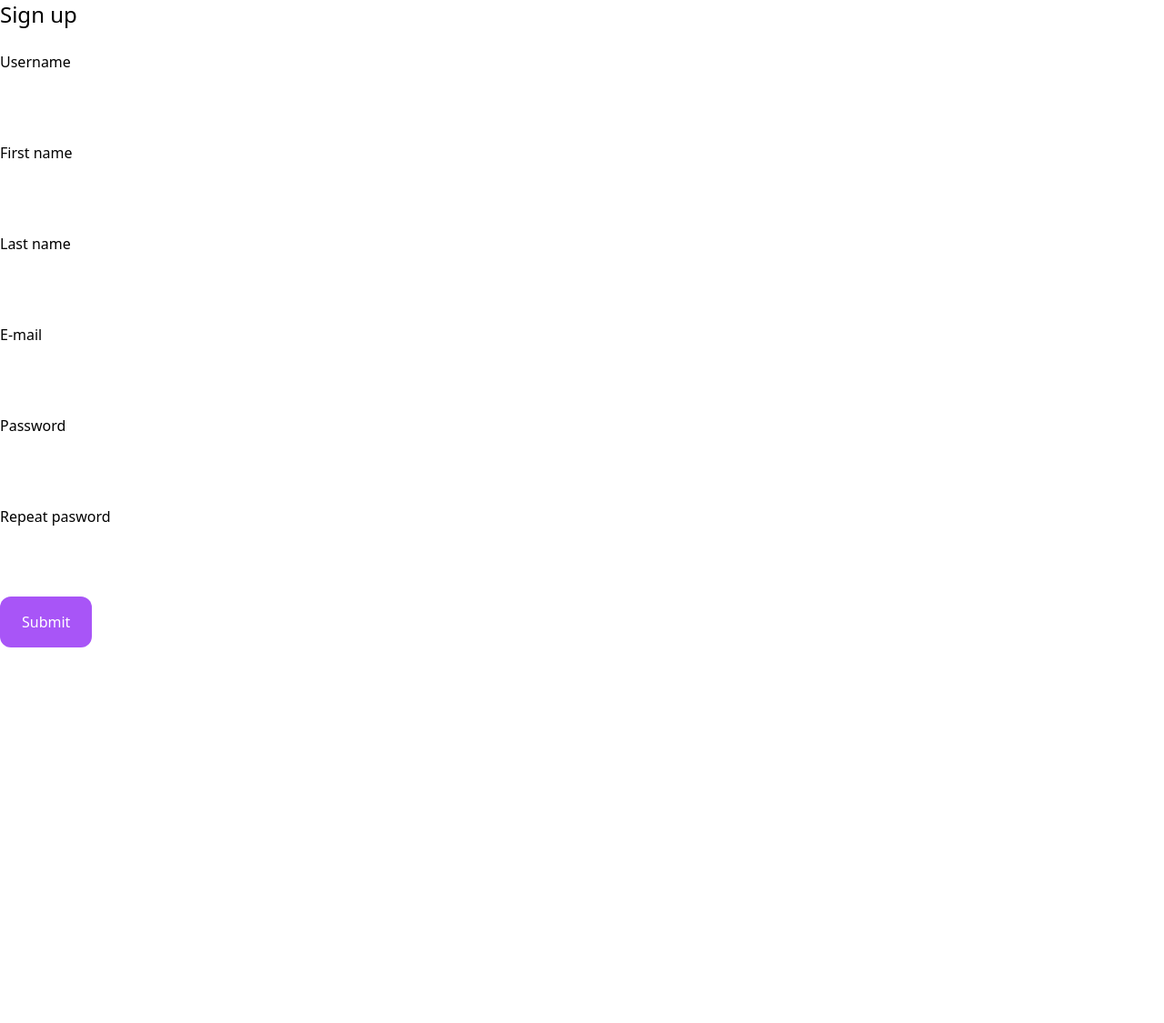
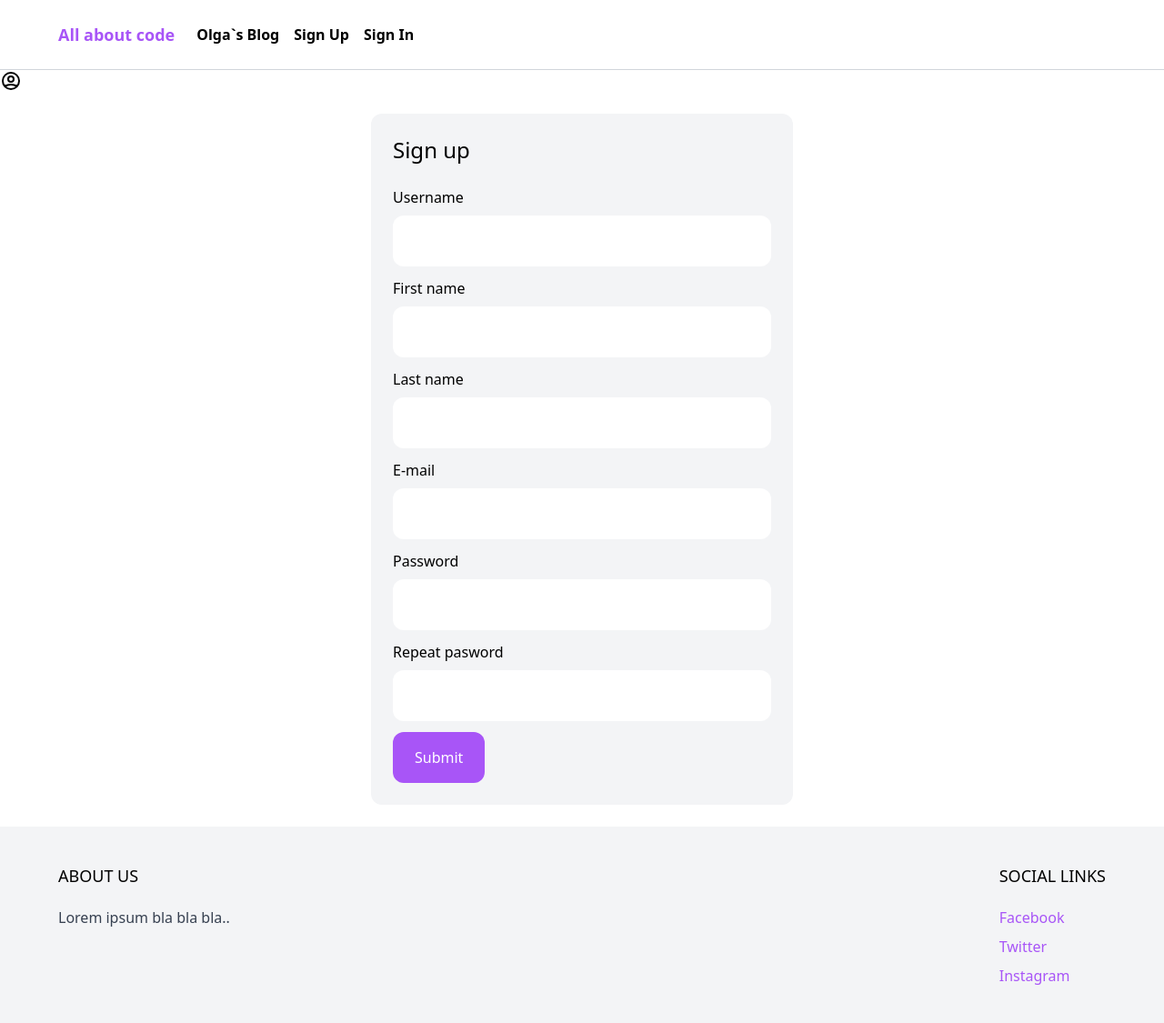
Before and after one commit to OlgaVarg2022/blog, a Django app: template blog/templates/blog/signup.html in a window 1280 px wide. Shown: the whole page at 91% size. Before the commit the page ends 712 px from the top, so only its background shows below. Run offline with Django 3.2, Linux system fonts and the light colour scheme; the template is opened without the code that fills it, so the values that code supplies are empty; some libraries are stand-ins or nearby versions.

Commit message:
add styles

```diff
--- a/blog/templates/blog/base.html
+++ b/blog/templates/blog/base.html
@@ -1,15 +1,22 @@
-<!DOCTYPE html>
+<!doctype html>
+
 <html>
     <head>
-        <meta charset="utf-8">
-        <title>Code With Stein</title>
-        <link rel="stylesheet" href="https://cdn.jsdelivr.net/npm/bulma@0.9.1/css/bulma.min.css">
+        <meta charset="UTF-8">
+        <meta name="viewport" content="width=device-width, initial-scale=1.0">
+        <script src="https://cdn.tailwindcss.com"></script>
     </head>
 
     <body>
-        <nav class="navbar is-info">
-            <div class="navbar-brand">
-                <a href="/" class="navbar-item"><strong>Code With Olga</strong></a>
+        <nav class="border-b border-gray-300">
+            <div class="max-w-6xl mx-auto py-2 px-6 xl:px-0 flex items-center justify-between">
+                <div class="menu-left flex items-center space-x-6">
+                    <a href="#" class="py-4 text-lg text-purple-500 font-semibold">All about code</a>
+
+                    <ul class="flex items-center space-x-4">
+
+
+                <a href="/" class="navbar-item"><strong>Olga`s Blog</strong></a>
                 {% if not request.user.is_authenticated %}
                 <a href="/signup" class="navbar-item"><strong>Sign Up</strong></a>
                 <a href="/login" class="navbar-item"><strong>Sign In</strong></a>
@@ -20,11 +27,42 @@
             </div>
         </nav>
 
-        <section class="section">
-            <div class="container">
-                {% block content %}
-                {% endblock %}
+        <div class="menu-right flex items-center space-x-4">
+                    <a href="#">
+                        <svg xmlns="http://www.w3.org/2000/svg" class="h-6 w-6" fill="none" viewBox="0 0 24 24" stroke="currentColor">
+                            <path stroke-linecap="round" stroke-linejoin="round" stroke-width="2" d="M5.121 17.804A13.937 13.937 0 0112 16c2.5 0 4.847.655 6.879 1.804M15 10a3 3 0 11-6 0 3 3 0 016 0zm6 2a9 9 0 11-18 0 9 9 0 0118 0z" />
+                        </svg>
+                    </a>
+
+                </div>
             </div>
-        </section>
+        </nav>
+
+        <main>
+            {% block content %}
+            {% endblock %}
+        </main>
+
+        <footer class="bg-gray-100">
+            <div class="max-w-6xl mx-auto py-10 px-6 xl:px-0 md:flex justify-between">
+                <div class="footer-left mb-12 md:mb-0">
+                    <h2 class="mb-5 uppercase text-lg">About us</h2>
+
+                    <p class="text-gray-700">Lorem ipsum bla bla bla..</p>
+                </div>
+
+                <div class="footer-right">
+                    <h2 class="mb-5 uppercase text-lg">Social links</h2>
+
+                    <ul class="space-y-2">
+                        <li><a href="#" class="text-purple-500 hover:text-purple-800">Facebook</a></li>
+                        <li><a href="#" class="text-purple-500 hover:text-purple-800">Twitter</a></li>
+                        <li><a href="#" class="text-purple-500 hover:text-purple-800">Instagram</a></li>
+                    </ul>
+                </div>
+            </div>
+        </footer>
+
+        <script src="https://unpkg.com/htmx.org@1.7.0"></script>
     </body>
 </html>
--- a/blog/templates/blog/signup.html
+++ b/blog/templates/blog/signup.html
@@ -1,16 +1,10 @@
-<!DOCTYPE html>
-<html>
-    <head>
-        <meta charset="utf-8">
-        <title>Code With Stein</title>
-        <script src="https://cdn.tailwindcss.com"></script>
-    </head>
-
-    <body>
+{% extends 'blog/base.html' %}
 
 
-<h1 class="mb-6 text-2xl">Sign up</h1>
-
+{% block content %}
+<div class="max-w-lg mx-auto flex flex-wrap p-6">
+    <div class="w-full bg-gray-100 p-6 rounded-xl">
+        <h1 class="mb-6 text-2xl">Sign up</h1>
 <form method="post" action="." class="space-y-3">
     {% csrf_token %}
 
@@ -65,6 +59,4 @@
 
 <div>
     <button class="py-4 px-6 rounded-xl text-white bg-purple-500 hover:bg-purple-700">Submit</button>
-
-</body>
-</html>
+    {% endblock %}
```
